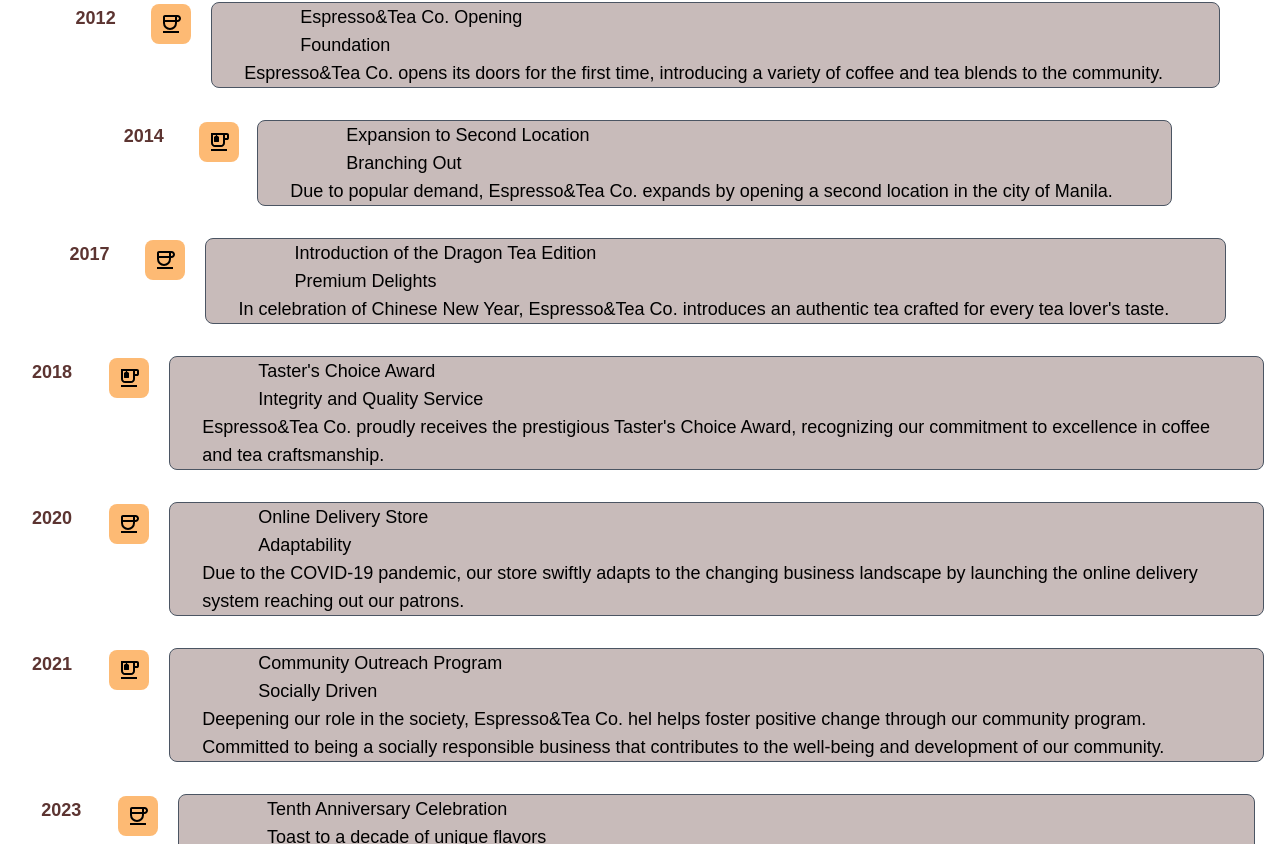
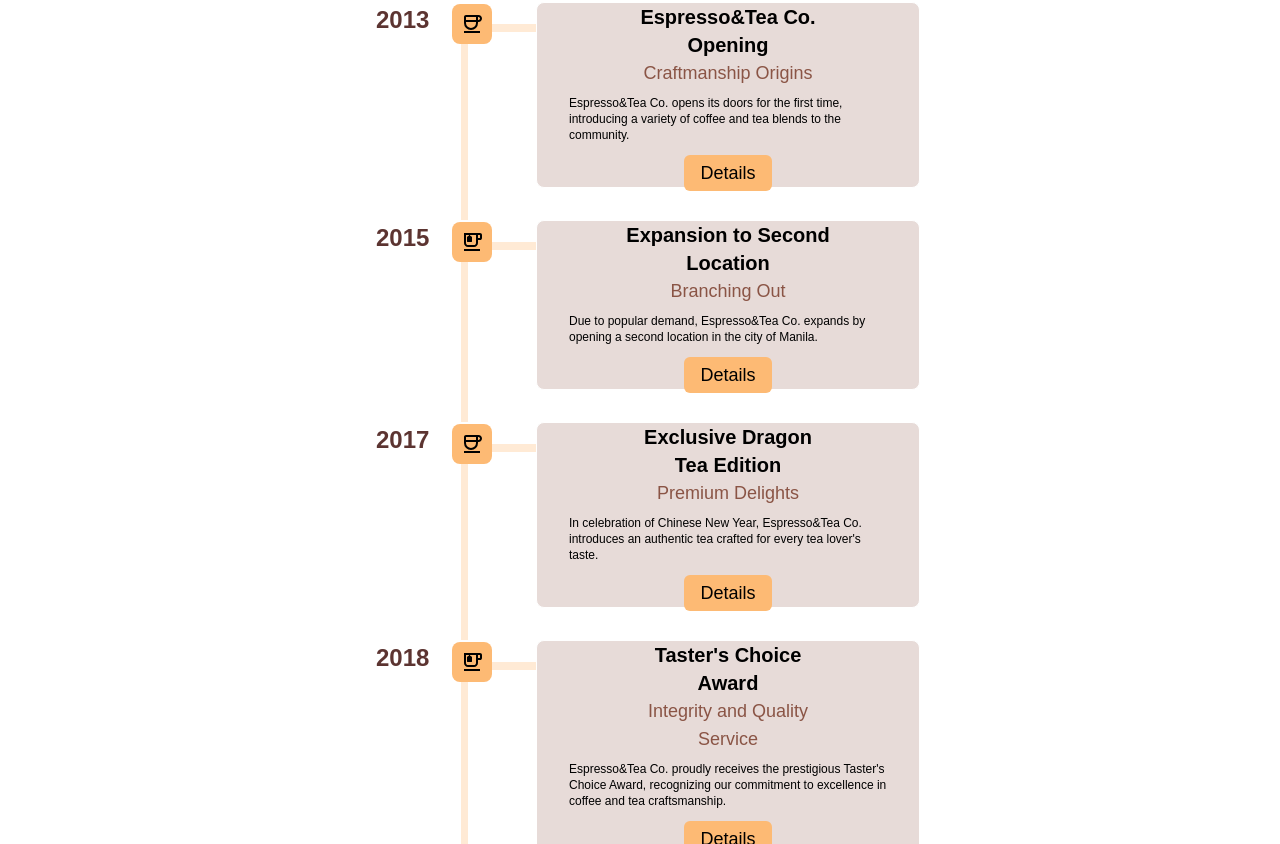
Before and after one commit to bryancastillo10/coffee-tea-website, a React (Vite) app: page /about in a window 1280 px wide. Shown: the part 816-1660 px from the top of the page. Built offline with nearby package versions, Linux system fonts and the light colour scheme.

Commit message:
partially complete

```diff
--- a/src/lists/RatingList.js
+++ b/src/lists/RatingList.js
@@ -49,7 +49,7 @@ export const RatingList = [
   },
 ];
 
-export const RateSetting = {
+export const SliderSetting = {
   dots: true,
   arrows: false,
   infinite: true,
--- a/src/lists/milestoneData.js
+++ b/src/lists/milestoneData.js
@@ -2,25 +2,28 @@ const milestoneElements = [
     {
       id: 1,
       title: "Espresso&Tea Co. Opening",
-      year: 2012,
-      theme:"Foundation",
+      year: 2013,
+      theme:"Craftmanship Origins",
       icon:"cafe",
+      buttonText:"Details",
       description: "Espresso&Tea Co. opens its doors for the first time, introducing a variety of coffee and tea blends to the community."
     },
     {
       id: 2,
       title: "Expansion to Second Location",
-      year: 2014,
+      year: 2015,
       theme:"Branching Out",
       icon:"tea",
+      buttonText:"Details",
       description: "Due to popular demand, Espresso&Tea Co. expands by opening a second location in the city of Manila."
     },
     {
       id: 3,
-      title: "Introduction of the Dragon Tea Edition",
+      title: "Exclusive Dragon Tea Edition",
       year: 2017,
       theme:"Premium Delights",
       icon:"cafe",
+      buttonText:"Details",
       description: "In celebration of Chinese New Year, Espresso&Tea Co. introduces an authentic tea crafted for every tea lover's taste."
     },
     {
@@ -29,6 +32,7 @@ const milestoneElements = [
       year: 2018,
       theme:"Integrity and Quality Service",
       icon:"tea",
+      buttonText:"Details",
       description: "Espresso&Tea Co. proudly receives the prestigious Taster's Choice Award, recognizing our commitment to excellence in coffee and tea craftsmanship."
     },
     {
@@ -37,6 +41,7 @@ const milestoneElements = [
       year: 2020,
       theme:"Adaptability",
       icon:"cafe",
+      buttonText:"Details",
       description: "Due to the COVID-19 pandemic, our store swiftly adapts to the changing business landscape by launching the online delivery system reaching out our patrons. "
     },
     {
@@ -45,14 +50,16 @@ const milestoneElements = [
       year: 2021,
       theme:"Socially Driven",
       icon:"tea",
+      buttonText:"Details",
       description: "Deepening our role in the society, Espresso&Tea Co. hel helps foster positive change through our community program. Committed to being a socially responsible business that contributes to the well-being and development of our community."
     },
     {
       id: 7,
       title: "Tenth Anniversary Celebration",
       year: 2023,
-      theme:"Toast to a decade of unique flavors",
+      theme:"A Decade of Unique Flavors",
       icon:"cafe",
+      buttonText:"Details",
       description: "Espresso&Tea Co. celebrates its 10 th anniversary with special events, promotions, and the introduction of new menu items."
     }
   ];
--- a/src/pages/about-page/Milestone.jsx
+++ b/src/pages/about-page/Milestone.jsx
@@ -1,6 +1,9 @@
 import milestoneElement from "src/lists/milestoneData.js";
 import coffeeIcon from "src/assets/icons/cafe.svg";
 import teaIcon from "src/assets/icons/tea.svg";
+
+import Slider from "react-slick";
+import {SliderSetting} from "src/lists/RatingList.js";
 
 const Milestone = ({iconColor}) => {
   return (
@@ -10,26 +13,25 @@ const Milestone = ({iconColor}) => {
         {/* Large Screen View */}
         {milestoneElement.map((element)=>{
           return <div key={element.id} className="flex m-4 relative">
-            <div className=""></div>
-            <div className=""></div>
             <div className="hidden items-start w-44 pt-0.5 relative sm:flex">
-            <div className="w-1/2 ml-4 text-secondary/90 font-semibold">{element.year}</div>
-            <div className=""></div>
-            <img src={element.icon === "cafe" ? coffeeIcon: teaIcon} alt="icons" className={`${iconColor} w-10 mr-2 p-2 rounded-lg z-20`}/>
-            <div></div>
+            <div className="w-1/2 ml-4 text-secondary/90 font-semibold text-2xl">{element.year}</div>
+            <div className={`${iconColor} w-2 h-full translate-x-4 translate-y-8 opacity-30 `}></div>
+            <img src={element.icon === "cafe" ? coffeeIcon: teaIcon} alt="icons" className={`${iconColor} w-10 h-10 p-2 rounded-lg z-20`}/>
+            <div className={`${iconColor} h-2 w-14 translate-y-5 opacity-30`}></div>
             </div>
 
             {/* Cards Section Mobile View */}
-            <div className="w-full border border-gray-600 rounded-lg px-8 scroll-py-4 bg-secondary/30">
-              <div className="px-14">{element.title}</div>
-              <div className="px-14">{element.theme} <span className="sm:hidden text-tertiary font-bold">| {element.year}</span></div>
-              <div className="">{element.description}</div>
+            <div className="w-full border border-white rounded-lg px-8 scroll-py-4 bg-primary/20 text-center z-10 sm:w-96">
+              <div className="text-xl font-semibold px-14">{element.title}</div>
+              <div className="text-primary/95 mb-6 px-14 text-small sm:mb-2">{element.theme} <span className="sm:hidden text-tertiary font-bold">| {element.year}</span></div>
+              <div className="mb-4 text-left text-xs">{element.description}</div>
               <img src={element.icon === "cafe" ? coffeeIcon: teaIcon} alt="icons"
               className={`absolute top-2 left-10 sm:hidden ${iconColor} h-8 w-10 p-1 rounded-lg z-20`}/>
-              <a>{element.buttonText}</a>
+              <a className={`${iconColor} font-medium px-4 py-2 rounded-md mx-auto my-2  cursor-pointer hover:bg-yellow-300`}>{element.buttonText}</a>
             </div>
             </div>
         })}
+
      </div>
     </main>
   )
--- a/src/pages/landing-page/Ratings.jsx
+++ b/src/pages/landing-page/Ratings.jsx
@@ -2,7 +2,7 @@
 import React from "react";
 import Slider from "react-slick";
 
-import { RatingList, RateSetting } from "../../lists/RatingList.js";
+import { RatingList, SliderSetting } from "src/lists/RatingList.js";
 
 const Ratings = () => {
   return (
@@ -16,7 +16,7 @@ const Ratings = () => {
         </div>
         {/* Commentary section */}
         <div data-aos="zoom-in" className="mt-0">
-          <Slider {...RateSetting}>
+          <Slider {...SliderSetting}>
             {RatingList.map((rating, index) => {
               return (
                 <div key={rating.id} className="my-4">
```
